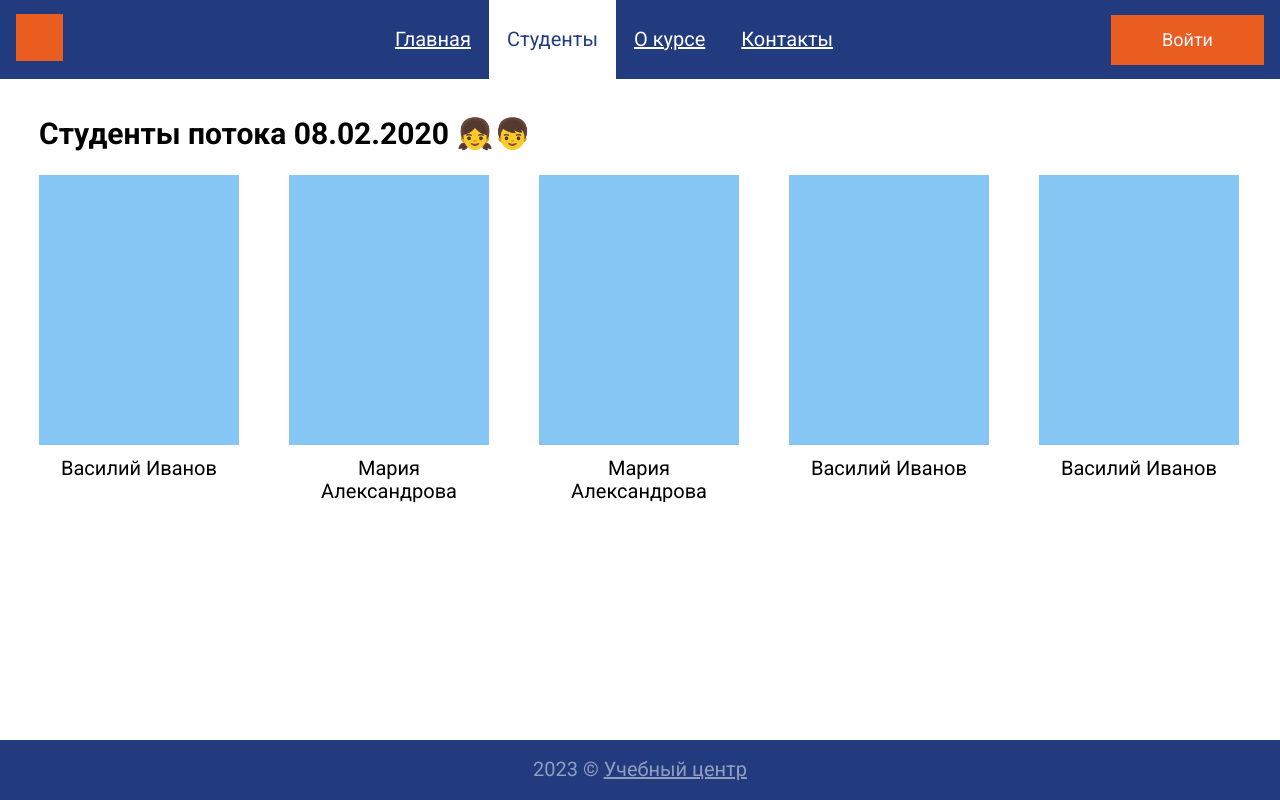
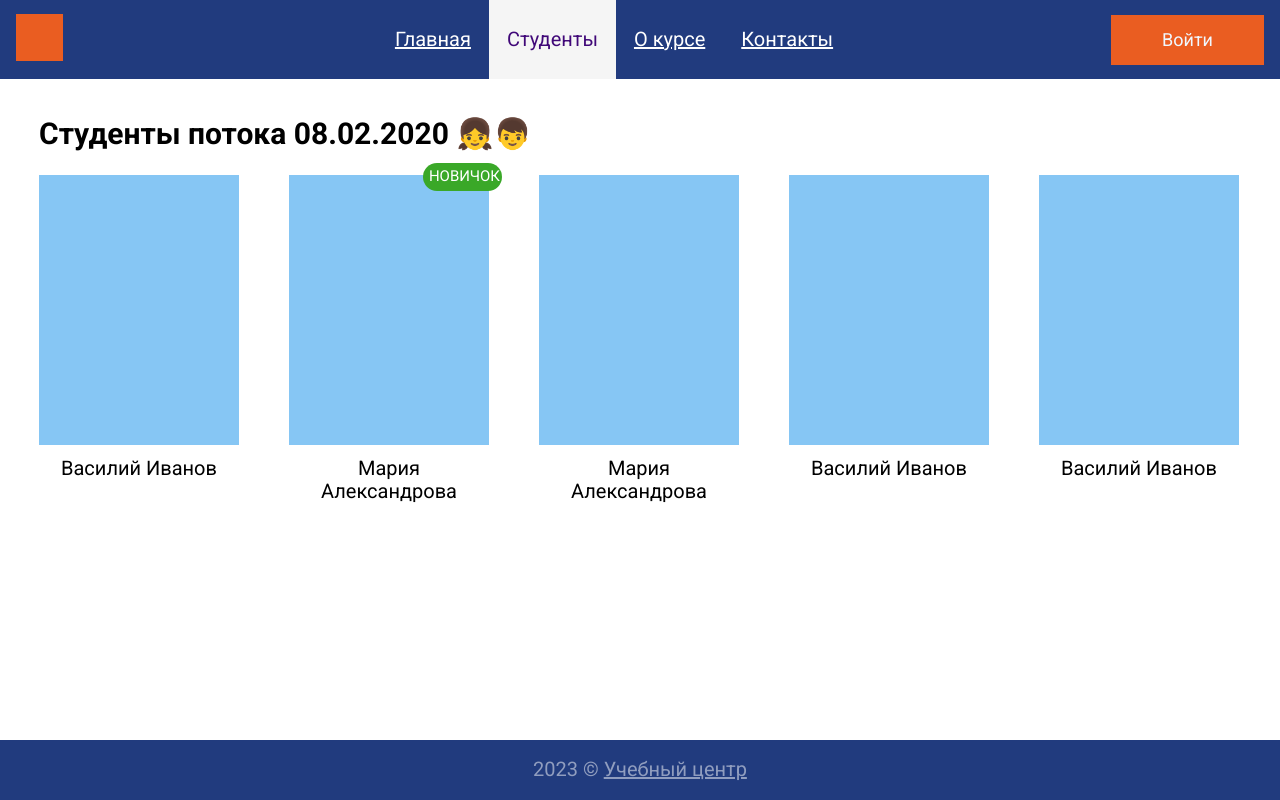
Before and after one commit to Elena5Golubeva/Education, a plain HTML site: page Homework от 26.02.2023/Students.html in a window 1280 px wide. Drawn offline with Linux system fonts and the light colour scheme.

Commit message:
Add files via upload

```diff
--- a/Homework от 26.02.2023/Students.html
+++ b/Homework от 26.02.2023/Students.html
@@ -49,10 +49,10 @@
                     <img class="content_img" width="200" height="270" src="img/Student.jpg" alt="Студент 1">
                     <p class="students__name"> Василий Иванов</p>
                 </div>
-                <div class="students__content">
+                <div class="students__content2">
                     <img class="content_img width=" 200" height="270" src="img/Student.jpg" alt="Студент 1">
                     <p class="students__name"> Мария Александрова</p>
-                    <p class="students__content__new"> </p>
+                    <p class="students__content__new">Новичок</p>
                 </div>
                 <div class="students__content">
                     <img class="content_img width=" 200" height="270" src="img/Student.jpg" alt="Студент 1">
--- a/Homework от 26.02.2023/style.css
+++ b/Homework от 26.02.2023/style.css
@@ -64,6 +64,8 @@ body {
     padding-left: calc(50% - 500px /2);
     padding-right: calc(50% - 500px /2);
     display: none;
+    position: relative;
+
 }
 .authorization__info {
     background: #FFFFFF;
@@ -73,6 +75,7 @@ body {
     height: 400px;
     margin-top: 30px;
     position: absolute;
+    z-index: 1;
 }
 .authorization__form {
     padding-left: calc(50% - 444px /2);
@@ -222,6 +225,25 @@ color:#CF5510;
 }
 .students__content{
     width: 200px;
+    /* position: relative; */
+}
+.students__content2 {
+    width: 200px;
+    position: relative;
+}
+.students__content__new {
+    position: absolute;
+    top: -12px;
+    right: -13px;
+    font-style: normal;
+    font-weight: 400;
+    font-size: 15px;
+    line-height: 21px;
+    color: #FFFFFF;
+    background:#3AA828;
+    border-radius: 20px;
+    padding: 3px 2px 4px 6px;  /*Указанные параменты не соответствуют указанным в фигме, однако выглядят на странице контент "Новичок" намного лучше */
+    text-transform: uppercase;
 }
 .students__name {
     font-style: normal;
@@ -300,7 +322,31 @@ color:#CF5510;
 .visible {
     display: block;
 }
-
+.header__link:hover {
+    color: antiquewhite;
+    background-color: rgb(91, 91, 161);
+    text-decoration: none;
+    transition: 0.7s;
+    border-radius: 50%;
+}
+.header__link__active {
+    color: rgb(64, 8, 120);
+    background-color: whitesmoke;
+    text-decoration: none;
+    transition: 0.7s;
+}
+.header__button:hover {
+    background: #EA5D21;;
+    color: white;
+    transition: 0.5s;
+    border-radius: 60%;
+}
+.header__button2:hover {
+    background: #EA5D21;;
+    color: white;
+    transition: 0.5s;
+    border-radius: 60%;
+}
 @media (max-width: 1024px) {
     /* стили для планшета*/
     .header {
```
Also changed, not shown: Homework от 26.02.2023/contacts.html (line endings or trailing spaces), Homework от 26.02.2023/courses.html (line endings or trailing spaces), Homework от 26.02.2023/index.html (line endings or trailing spaces). Lines whose indentation alone changed are shown as unchanged.
